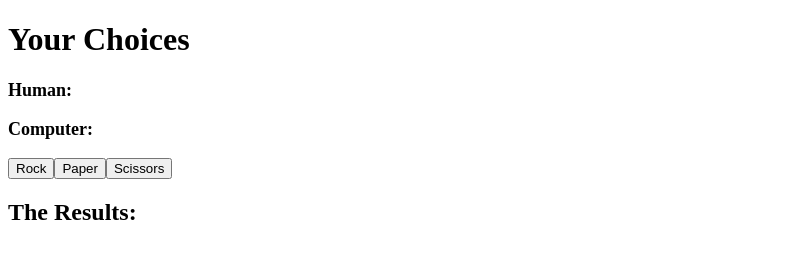
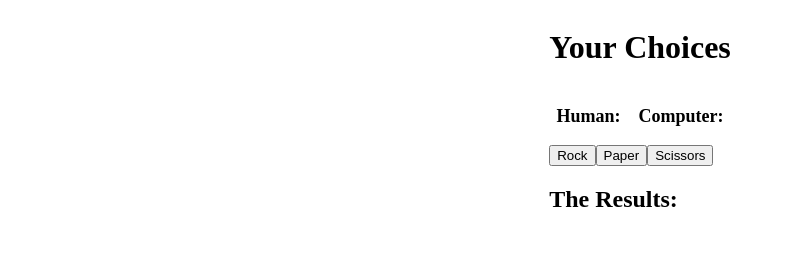
Before and after one commit to TheDrifter408/odin-rock-paper-scissors, a plain HTML site: page index.html in a window 1280 px wide. Shown: the whole page, without its empty margins (0-785 px from the left). Drawn offline with Linux system fonts and the light colour scheme.

Commit message:
Centered the content on the page with flex box and removing unnecessary styles from game.js

```diff
--- a/game.js
+++ b/game.js
@@ -7,12 +7,15 @@ const ctnHeading = document.createElement('h1');
 const roundResults = document.createElement('h3');
 // The Results container
 const cntScore = document.createElement('div');
+cntScore.setAttribute('id','cntScore');
 // The Results Element
 const humanScoreEl = document.createElement('p');
+humanScoreEl.setAttribute('id','humanScore');
 humanScoreEl.textContent = "Human: ";
 humanScoreEl.style.fontSize = "18px";
 humanScoreEl.style.fontWeight = "900";
 const computerScoreEl = document.createElement('p');
+computerScoreEl.setAttribute('id','computerScore');
 computerScoreEl.textContent = "Computer: ";
 computerScoreEl.style.fontSize = "18px";
 computerScoreEl.style.fontWeight = "900";
--- a/index.html
+++ b/index.html
@@ -3,6 +3,7 @@
 <head>
     <meta charset="UTF-8">
     <meta name="viewport" content="width=device-width, initial-scale=1.0">
+    <link rel="stylesheet" href="styles.css">
     <title>Document</title>
 </head>
 <body>
--- a/styles.css
+++ b/styles.css
@@ -0,0 +1,16 @@
+#main {
+    display:flex;
+    flex-direction: column;
+    align-items: center;
+}
+
+#cntScore {
+    display:flex;
+    gap: 18px;
+    justify-content: center;
+}
+
+#humanScore, #computerScore {
+    font-size: "18px";
+    font-weight: 900;
+}
```
